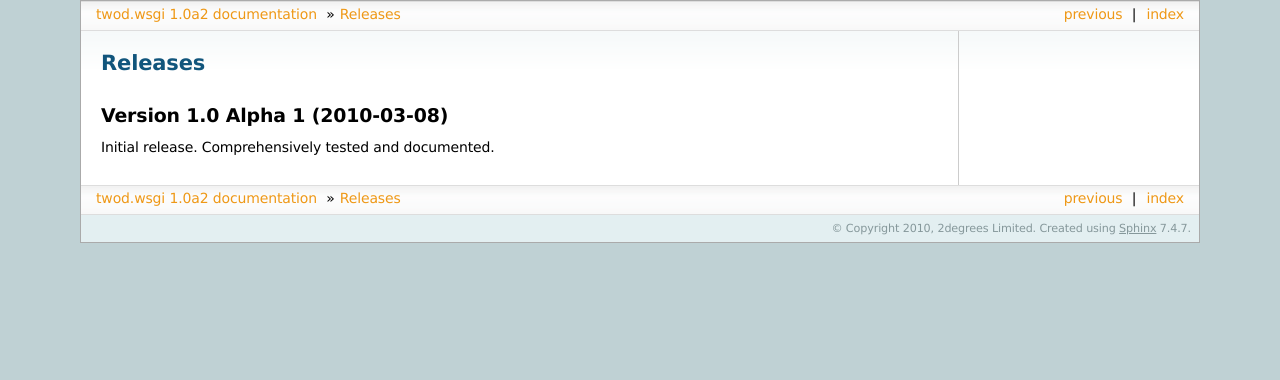
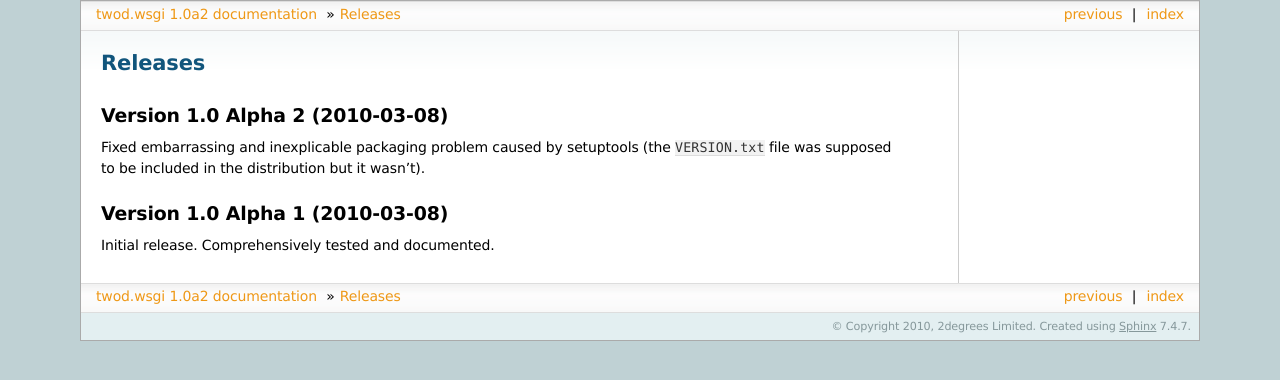
Before and after one commit to 2degrees/django-wsgi, a Sphinx documentation site: the page built from docs/source/changelog.rst, in a window 1280 px wide. Shown: the top 380 px of the page. Built offline with Sphinx 7.4.7, drawn with Linux system fonts in a browser that asks for light colours; a script that is not in the unit is left out.

Commit message:
Prep. for v1.0a2

```diff
--- a/docs/source/changelog.rst
+++ b/docs/source/changelog.rst
@@ -1,6 +1,14 @@
 ========
 Releases
 ========
+
+Version 1.0 Alpha 2 (2010-03-08)
+================================
+
+Fixed embarrassing and inexplicable packaging problem caused by setuptools
+(the :file:`VERSION.txt` file was supposed to be included in the distribution
+but it wasn't).
+
 
 Version 1.0 Alpha 1 (2010-03-08)
 ================================
```
